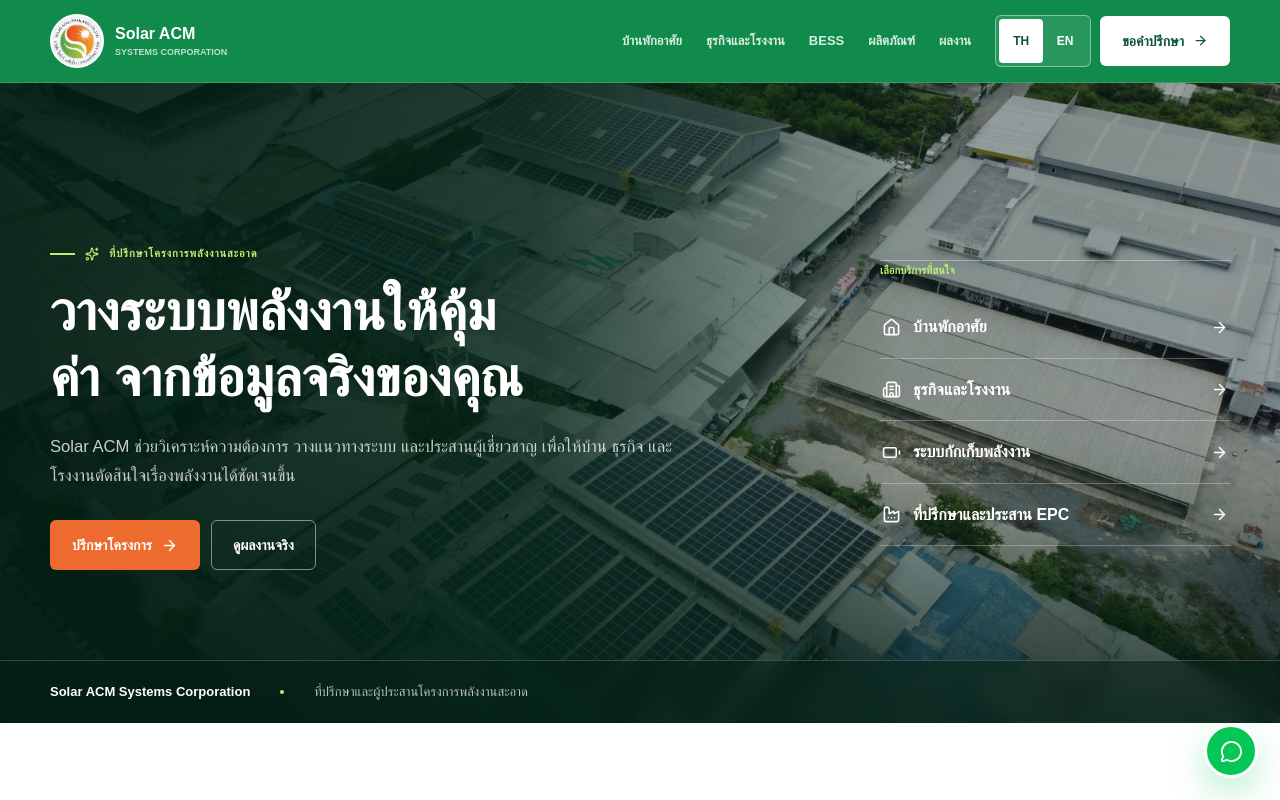
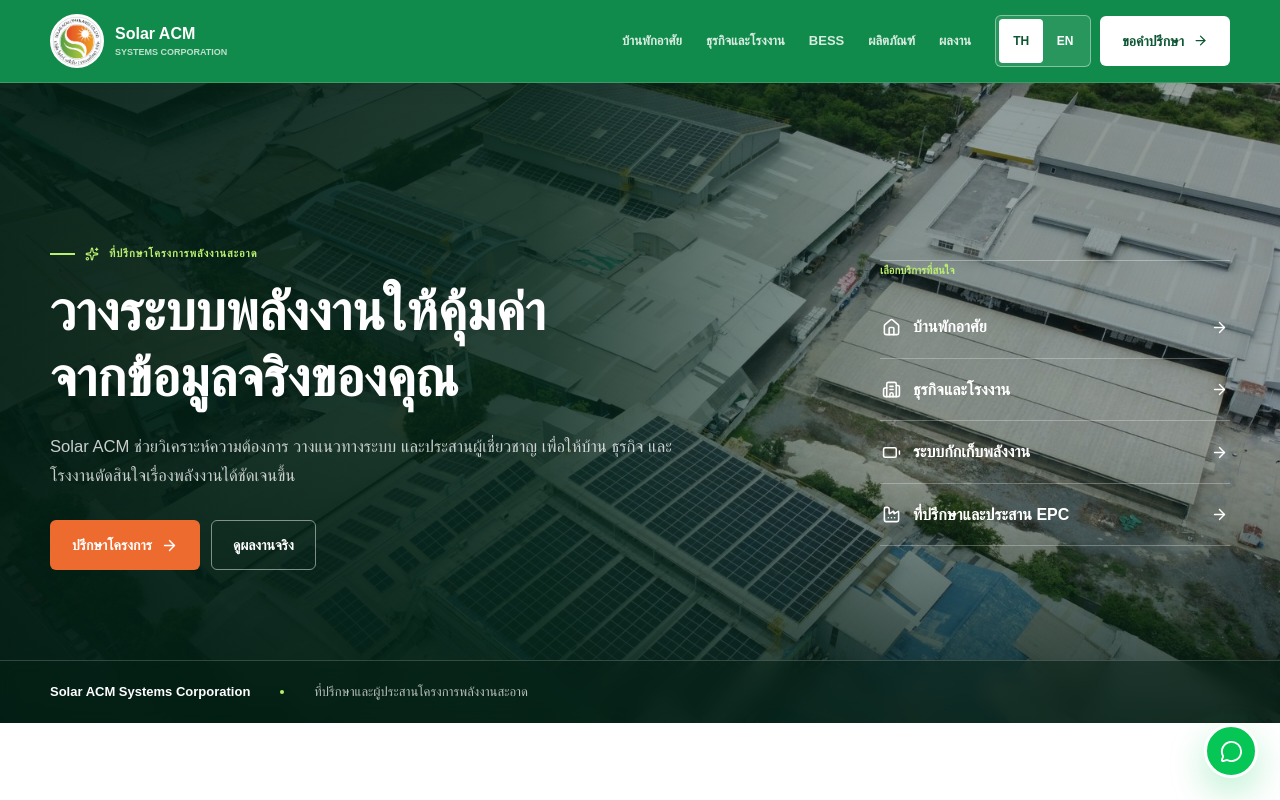
Before and after one commit to SolarACM/WebSiteSolarACM-, a Next.js app: page / in a window 1280 px wide. Shown: the top 800 px of the page. Built offline with nearby package versions, Linux system fonts and the light colour scheme; a web font is replaced by a local one.

Commit message:
Keep Thai homepage headline phrases together

```diff
--- a/app/page.js
+++ b/app/page.js
@@ -58,7 +58,7 @@ export default function HomePage() {
     <PageShell lang={lang} setLang={setLang}>
       <style>{`
         .home-stage{min-height:min(640px,calc(100svh - 130px));position:relative;display:flex;align-items:center;isolation:isolate;overflow:hidden;background:var(--green-950);color:white}.home-stage__image{z-index:-3;object-fit:cover;object-position:center 38%}.home-stage__overlay{position:absolute;z-index:-2;inset:0;background:linear-gradient(90deg,rgba(2,29,19,.94) 0%,rgba(3,35,22,.84) 42%,rgba(3,29,19,.38) 70%,rgba(3,24,16,.3) 100%),linear-gradient(0deg,rgba(2,27,18,.74),transparent 44%)}
-        .home-stage__grid{display:grid;grid-template-columns:minmax(0,1fr) 350px;gap:74px;align-items:center;padding-block:80px}.home-stage__copy{max-width:720px}.home-stage h1{max-width:760px;margin:0;font-size:clamp(2.65rem,4.25vw,3.55rem);line-height:1.21;font-weight:800;letter-spacing:0;text-wrap:balance}.home-stage__intro{max-width:660px;margin:22px 0 30px;color:rgba(255,255,255,.78);font-size:1.04rem}.home-stage__actions{display:flex;flex-wrap:wrap;gap:11px}
+        .home-stage__grid{display:grid;grid-template-columns:minmax(0,1fr) 350px;gap:74px;align-items:center;padding-block:80px}.home-stage__copy{max-width:720px}.home-stage h1{max-width:760px;margin:0;font-size:clamp(2.65rem,4.25vw,3.55rem);line-height:1.21;font-weight:800;letter-spacing:0}.home-stage__title-line{display:block}.home-stage__title-keep{white-space:nowrap}.home-stage__intro{max-width:660px;margin:22px 0 30px;color:rgba(255,255,255,.78);font-size:1.04rem}.home-stage__actions{display:flex;flex-wrap:wrap;gap:11px}
         .home-services{border-top:1px solid rgba(255,255,255,.34)}.home-services>span{display:block;padding:0 0 17px;color:var(--lime);font-size:11px;font-weight:800;text-transform:uppercase}.home-service{display:flex;align-items:center;justify-content:space-between;gap:20px;padding:17px 2px;border-bottom:1px solid rgba(255,255,255,.28);color:white;font-weight:700;text-decoration:none;transition:padding .2s ease,color .2s ease}.home-service span{display:flex;align-items:center;gap:12px}.home-service:hover{padding-left:8px;color:var(--lime)}
         .home-trust{position:absolute;left:0;right:0;bottom:0;border-top:1px solid rgba(255,255,255,.18);background:rgba(4,32,21,.55);backdrop-filter:blur(10px)}.home-trust__inner{display:flex;align-items:center;gap:30px;min-height:62px;color:rgba(255,255,255,.72);font-size:13px}.home-trust strong{color:white}.home-trust__dot{width:4px;height:4px;border-radius:50%;background:var(--lime)}
         .solution-gallery{display:grid;grid-template-columns:repeat(2,minmax(0,1fr));gap:18px}.solution-tile{position:relative;min-height:370px;overflow:hidden;border-radius:7px;color:white;text-decoration:none;background:var(--green-900)}.solution-tile__image{object-fit:cover;transition:transform .45s ease}.solution-tile::after{content:"";position:absolute;inset:0;background:linear-gradient(180deg,rgba(3,27,18,.04) 28%,rgba(3,27,18,.9) 100%)}.solution-tile:hover .solution-tile__image{transform:scale(1.025)}.solution-tile__copy{position:absolute;z-index:2;left:26px;right:26px;bottom:24px}.solution-tile__icon{width:38px;height:38px;display:grid;place-items:center;margin-bottom:17px;border-radius:5px;background:rgba(255,255,255,.93);color:var(--green-800)}.solution-tile h3{margin:0 0 6px;font-size:1.35rem}.solution-tile p{max-width:500px;margin:0;color:rgba(255,255,255,.72);font-size:14px}.solution-tile__link{display:inline-flex;align-items:center;gap:7px;margin-top:15px;color:var(--lime);font-size:13px;font-weight:800}
@@ -68,13 +68,13 @@ export default function HomePage() {
         .partner-row{display:grid;grid-template-columns:repeat(5,minmax(0,1fr));margin-top:35px;border:1px solid var(--line);background:white}.partner-logo{min-width:0;height:105px;display:grid;place-items:center;padding:12px;border-right:1px solid var(--line)}.partner-logo:last-child{border-right:0}.partner-logo img{width:100%;max-width:110px;max-height:43px;object-fit:contain}
         .home-mobile-services{display:none}
         @media(max-width:980px){.home-stage__grid{grid-template-columns:1fr;gap:48px}.home-services{max-width:620px}.home-trust{position:static}.process-grid{grid-template-columns:1fr 1fr}.process-item:nth-child(3){border-left:0}.project-grid{grid-template-columns:1fr 1fr}.project-card:first-child{grid-column:1/-1}}
-        @media(max-width:760px){.home-stage{min-height:auto;align-items:flex-end}.home-stage__grid{padding-block:54px 56px;gap:0}.home-stage h1{font-size:2.25rem;line-height:1.35}.home-stage__intro{font-size:.96rem}.home-stage__actions .site-btn{width:100%}.home-stage__image{object-position:62% center}.home-services,.home-trust{display:none}.home-mobile-services{display:block;padding:24px 0;background:var(--green-950);color:white}.home-mobile-services__list{display:grid;grid-template-columns:1fr 1fr;gap:0 18px}.home-mobile-services a{display:flex;align-items:center;justify-content:space-between;gap:8px;min-height:62px;border-bottom:1px solid rgba(255,255,255,.24);color:white;font-size:13px;font-weight:700;text-decoration:none}.home-mobile-services a svg{flex:none;color:var(--lime)}.solution-gallery,.product-feature-grid,.project-grid,.partner-row{grid-template-columns:1fr}.solution-tile{min-height:330px}.process-grid{grid-template-columns:1fr}.process-item,.process-item+.process-item{padding:26px 0;border-left:0;border-bottom:1px solid rgba(255,255,255,.18)}.product-feature{min-height:410px}.project-card,.project-card:first-child{min-height:330px;grid-column:auto}.partner-row{grid-template-columns:1fr 1fr}.partner-logo:nth-child(even){border-right:0}.partner-logo:last-child{grid-column:1/-1}}
+        @media(max-width:760px){.home-stage{min-height:auto;align-items:flex-end}.home-stage__grid{padding-block:54px 56px;gap:0}.home-stage h1{font-size:2.25rem;line-height:1.35}.home-stage__title-line{display:inline}.home-stage__title-line+.home-stage__title-line::before{content:" "}.home-stage__intro{font-size:.96rem}.home-stage__actions .site-btn{width:100%}.home-stage__image{object-position:62% center}.home-services,.home-trust{display:none}.home-mobile-services{display:block;padding:24px 0;background:var(--green-950);color:white}.home-mobile-services__list{display:grid;grid-template-columns:1fr 1fr;gap:0 18px}.home-mobile-services a{display:flex;align-items:center;justify-content:space-between;gap:8px;min-height:62px;border-bottom:1px solid rgba(255,255,255,.24);color:white;font-size:13px;font-weight:700;text-decoration:none}.home-mobile-services a svg{flex:none;color:var(--lime)}.solution-gallery,.product-feature-grid,.project-grid,.partner-row{grid-template-columns:1fr}.solution-tile{min-height:330px}.process-grid{grid-template-columns:1fr}.process-item,.process-item+.process-item{padding:26px 0;border-left:0;border-bottom:1px solid rgba(255,255,255,.18)}.product-feature{min-height:410px}.project-card,.project-card:first-child{min-height:330px;grid-column:auto}.partner-row{grid-template-columns:1fr 1fr}.partner-logo:nth-child(even){border-right:0}.partner-logo:last-child{grid-column:1/-1}}
       `}</style>
 
       <section className="home-stage">
         <Image className="home-stage__image" src="/portfolio/project-03.jpg" alt={isTh ? "โครงการโซลาร์รูฟท็อปภาคอุตสาหกรรม" : "Industrial rooftop solar project"} fill priority loading="eager" sizes="100vw" />
         <div className="home-stage__overlay" />
-        <div className="site-container home-stage__grid"><div className="home-stage__copy"><span className="site-kicker site-kicker--light"><Sparkles size={14} />{t.eyebrow}</span><h1>{t.title}</h1><p className="home-stage__intro">{t.intro}</p><div className="home-stage__actions"><Link href="/quote" className="site-btn site-btn--orange" scroll>{t.primary}<ArrowRight size={17} /></Link><Link href="/portfolio" className="site-btn site-btn--outline" scroll>{t.secondary}</Link></div></div><div className="home-services"><span>{t.services}</span>{segments.map(({ icon: Icon, href, th, en }) => <Link className="home-service" href={href} key={href} scroll><span><Icon size={19}/>{(isTh ? th : en)[0]}</span><ArrowRight size={17}/></Link>)}</div></div>
+        <div className="site-container home-stage__grid"><div className="home-stage__copy"><span className="site-kicker site-kicker--light"><Sparkles size={14} />{t.eyebrow}</span><h1>{isTh ? <><span className="home-stage__title-line">วางระบบพลังงานให้<span className="home-stage__title-keep">คุ้มค่า</span></span><span className="home-stage__title-line">จากข้อมูลจริงของคุณ</span></> : t.title}</h1><p className="home-stage__intro">{t.intro}</p><div className="home-stage__actions"><Link href="/quote" className="site-btn site-btn--orange" scroll>{t.primary}<ArrowRight size={17} /></Link><Link href="/portfolio" className="site-btn site-btn--outline" scroll>{t.secondary}</Link></div></div><div className="home-services"><span>{t.services}</span>{segments.map(({ icon: Icon, href, th, en }) => <Link className="home-service" href={href} key={href} scroll><span><Icon size={19}/>{(isTh ? th : en)[0]}</span><ArrowRight size={17}/></Link>)}</div></div>
         <div className="home-trust"><div className="site-container home-trust__inner"><strong>Solar ACM Systems Corporation</strong><span className="home-trust__dot"/><span>{isTh ? "ที่ปรึกษาและผู้ประสานโครงการพลังงานสะอาด" : "Clean-energy consultant and project coordinator"}</span></div></div>
       </section>
 
```
